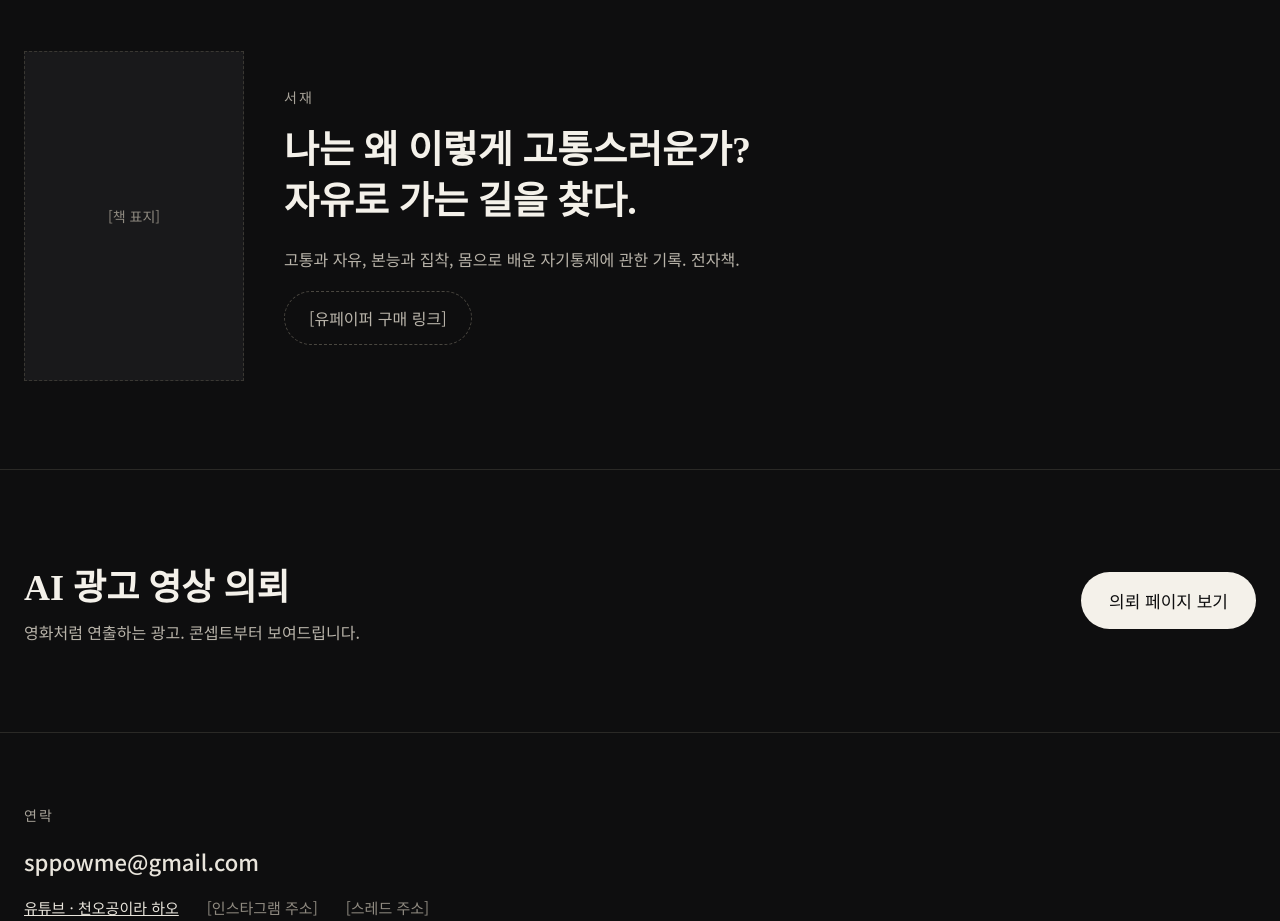
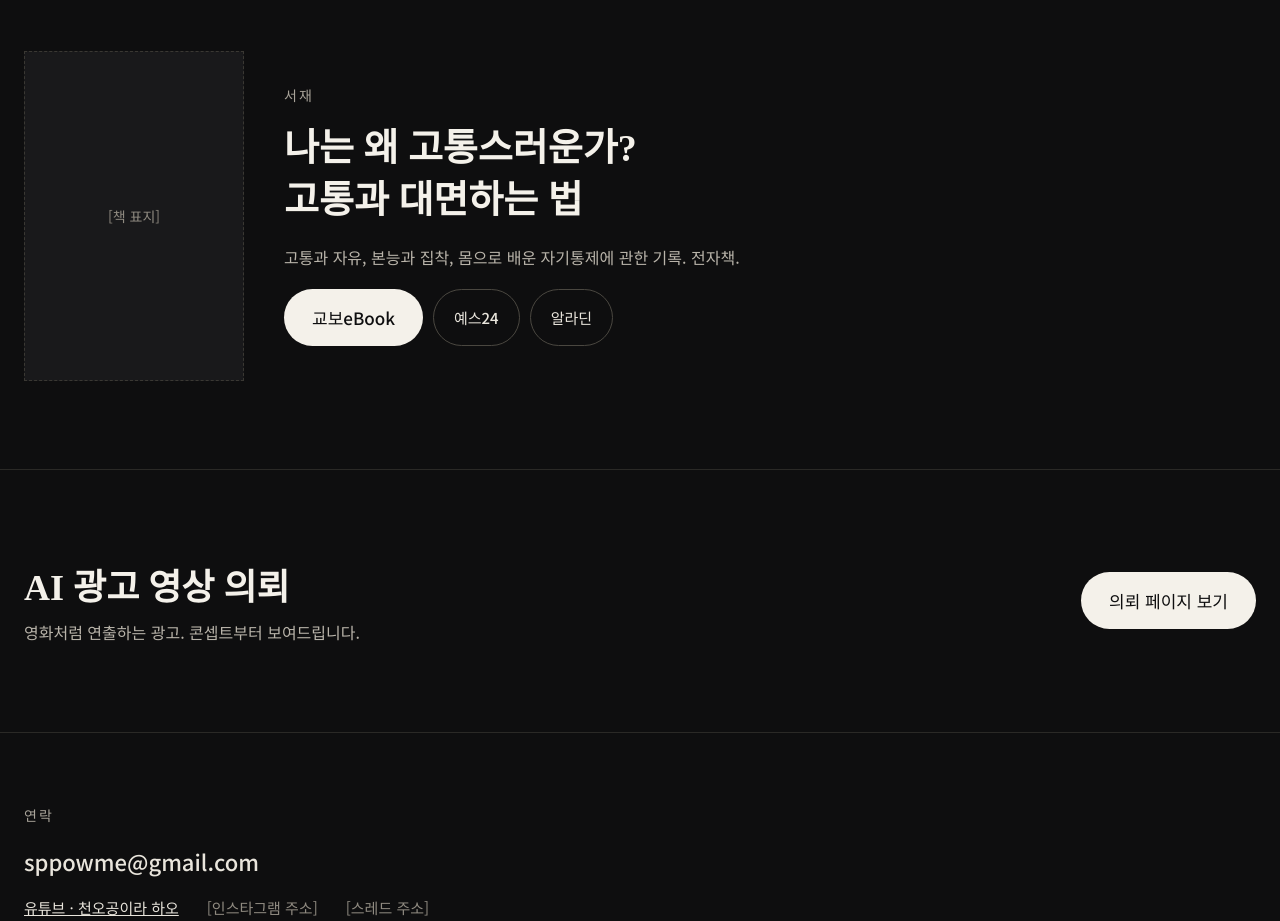
Before and after one commit to sppowme-byte/sppowme-byte.github.io, a plain HTML site: page works.html in a window 1280 px wide. Shown: the part 1940-2861 px from the top of the page. Drawn offline with Linux system fonts and the light colour scheme.

Commit message:
서재: 책 제목 정정, 서점 링크 연결
Co-Authored-By: Claude Opus 5.5 <noreply@anthropic.com>
Claude-Session: https://claude.ai/code/session_013DC3UVGZj9Qyuk8X3B2WDR

```diff
--- a/works.html
+++ b/works.html
@@ -18,9 +18,9 @@
 <section id="books" class="sec"><div class="wrap" style="padding-top:88px;padding-bottom:88px;display:flex;flex-wrap:wrap;gap:40px;align-items:center">
 <div style="flex:0 1 220px;aspect-ratio:2/3;background:#19191B;border:1px dashed #3A3833;display:flex;align-items:center;justify-content:center"><span style="font-size:14px;color:#8F8A80">[책 표지]</span></div>
 <div style="flex:999 1 360px;min-width:0;display:flex;flex-direction:column;gap:18px;align-items:flex-start"><h2 class="label">서재</h2>
-<p class="serif" style="margin:0;font-weight:900;font-size:clamp(26px,3vw,38px);line-height:1.35;color:#F4F1EA">나는 왜 이렇게 고통스러운가?<br>자유로 가는 길을 찾다.</p>
+<p class="serif" style="margin:0;font-weight:900;font-size:clamp(26px,3vw,38px);line-height:1.35;color:#F4F1EA">나는 왜 고통스러운가?<br>고통과 대면하는 법</p>
 <p style="margin:0;font-size:16px;line-height:1.7;color:#B9B4AA;max-width:560px">고통과 자유, 본능과 집착, 몸으로 배운 자기통제에 관한 기록. 전자책.</p>
-<span style="font-size:16px;padding:14px 24px;border:1px dashed #4A4740;color:#B9B4AA;border-radius:999px">[유페이퍼 구매 링크]</span></div></div></section>
+<div style="display:flex;flex-wrap:wrap;gap:10px"><a class="pill" href="https://ebook-product.kyobobook.co.kr/dig/epd/ebook/E000011530540" target="_blank" rel="noopener">교보eBook</a><a class="pill ghost" href="https://www.yes24.com/product/goods/147564033" target="_blank" rel="noopener">예스24</a><a class="pill ghost" href="https://www.aladin.co.kr/author/wauthor_overview.aspx?AuthorSearch=@10281443" target="_blank" rel="noopener">알라딘</a></div></div></div></section>
 <section class="sec"><div class="wrap" style="padding-top:88px;padding-bottom:88px;display:flex;flex-wrap:wrap;gap:24px;justify-content:space-between;align-items:center">
 <div style="display:flex;flex-direction:column;gap:10px"><h2 class="serif" style="margin:0;font-weight:900;font-size:clamp(26px,3vw,36px);color:#F4F1EA">AI 광고 영상 의뢰</h2>
 <p style="margin:0;font-size:16px;color:#B9B4AA">영화처럼 연출하는 광고. 콘셉트부터 보여드립니다.</p></div><a class="pill" href="index.html">의뢰 페이지 보기</a></div></section>
```
